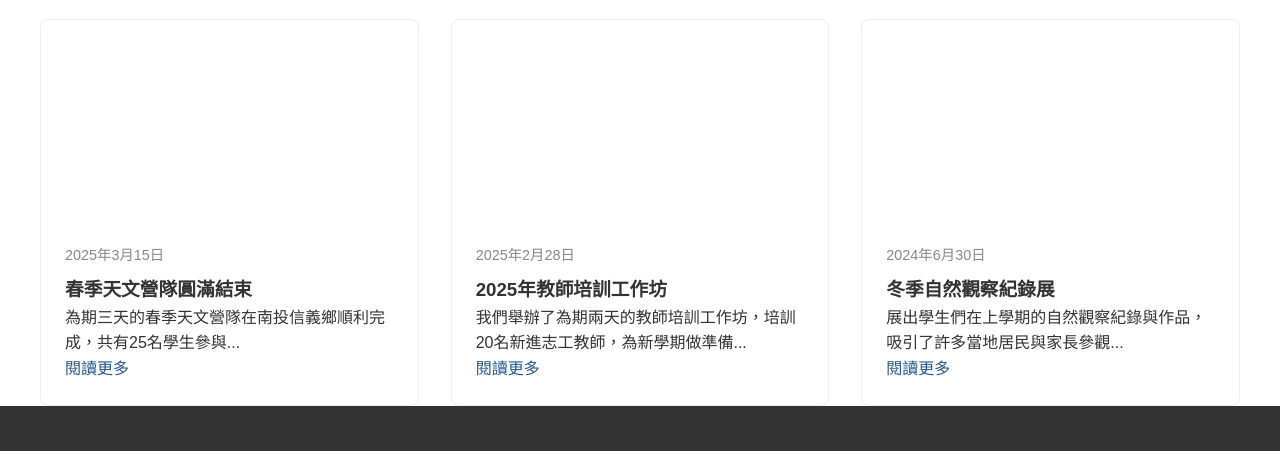
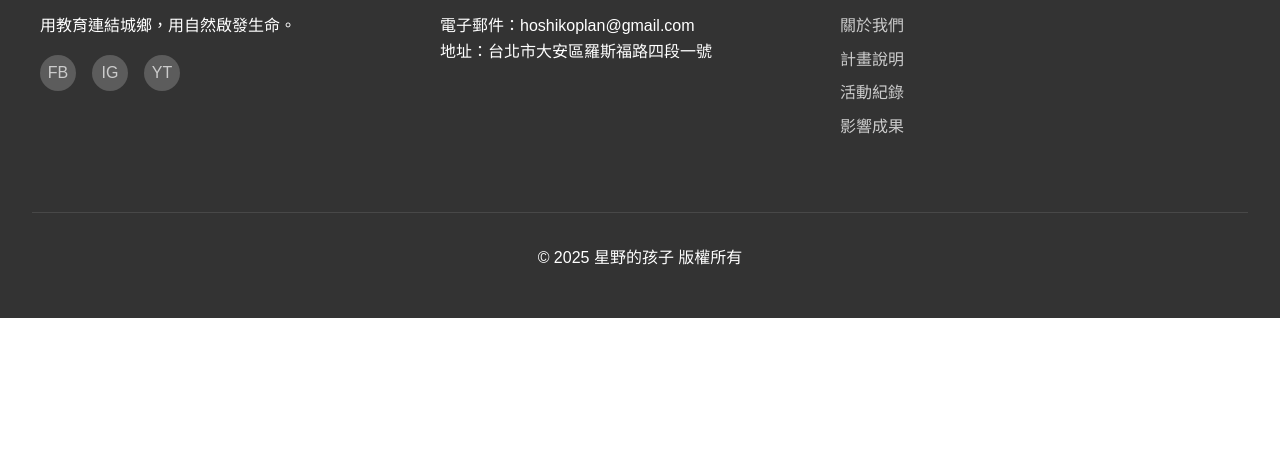
Before and after one commit to Didymos65803/Hoshiko_website, a plain HTML site: page index.html in a window 1280 px wide. Shown: the part 2363-2814 px from the top of the page. After the commit the page ends 2681 px from the top, so only its background shows below. Drawn offline with Linux system fonts and the light colour scheme.

Commit message:
pic update

```diff
--- a/index.html
+++ b/index.html
@@ -612,7 +612,7 @@
                         </div>
                     </div>
                     <div class="carousel-item">
-                        <img src="images/M31.jpeg" alt="活動照片2" loading="lazy">
+                        <img src="images/C2023A3.jpg" alt="活動照片2" loading="lazy">
                         <div class="carousel-caption">
                             <h3>金門（籌劃中）</h3>
                             <p>透過STEM互動實驗培養科學素養，結合當地文化認識星空</p>
@@ -664,43 +664,6 @@
         </div>
     </section>
 
-    <!-- 最新動態區域 (Currently hidden) -->
-    <section id="activities" class="news" style="display: none;"></section>
-        <div class="container">
-            <div class="section-title">
-                <h2>最新動態</h2>
-            </div>
-            <div class="news-grid">
-                <div class="news-card">
-                    <div class="news-image" style="background-image: url('/api/placeholder/400/300');"></div>
-                    <div class="news-content">
-                        <div class="news-date">2025年3月15日</div>
-                        <h3>春季天文營隊圓滿結束</h3>
-                        <p>為期三天的春季天文營隊在南投信義鄉順利完成，共有25名學生參與...</p>
-                        <a href="#">閱讀更多</a>
-                    </div>
-                </div>
-                <div class="news-card">
-                    <div class="news-image" style="background-image: url('/api/placeholder/400/300');"></div>
-                    <div class="news-content">
-                        <div class="news-date">2025年2月28日</div>
-                        <h3>2025年教師培訓工作坊</h3>
-                        <p>我們舉辦了為期兩天的教師培訓工作坊，培訓20名新進志工教師，為新學期做準備...</p>
-                        <a href="#">閱讀更多</a>
-                    </div>
-                </div>
-                <div class="news-card">
-                    <div class="news-image" style="background-image: url('/api/placeholder/400/300');"></div>
-                    <div class="news-content">
-                        <div class="news-date">2024年6月30日</div>
-                        <h3>冬季自然觀察紀錄展</h3>
-                        <p>展出學生們在上學期的自然觀察紀錄與作品，吸引了許多當地居民與家長參觀...</p>
-                        <a href="#">閱讀更多</a>
-                    </div>
-                </div>
-            </div>
-        </div>
-    </section>
     <!-- 頁尾區域 -->
     <footer id="contact">
         <div class="footer-content">
```
Also changed, not shown: images/C2023A3.jpg (added).
